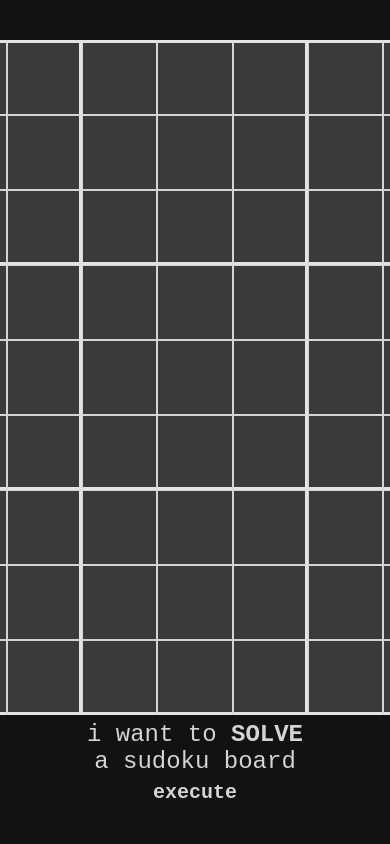
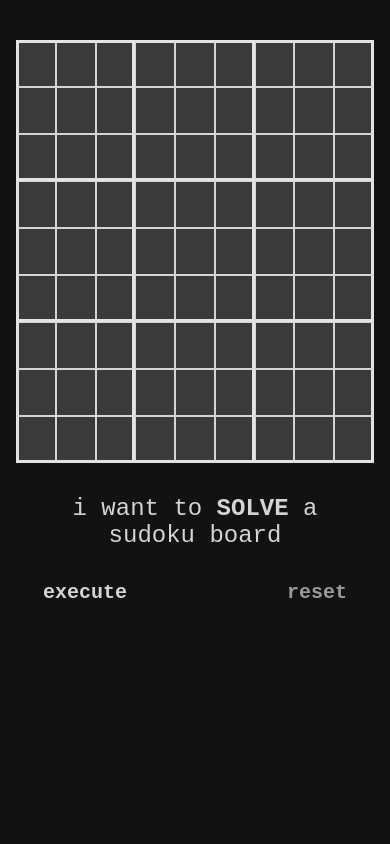
Before and after one commit to dragonskedaddle/sudoku-solver, a Flask app: page / in a window 390 px wide. Run offline with Flask 3, Linux system fonts and the light colour scheme; some libraries are stand-ins or nearby versions.

Commit message:
Fixed GUI

```diff
--- a/app.py
+++ b/app.py
@@ -9,14 +9,22 @@ socketio = SocketIO(app,cors_allowed_origins="*")
 
 @app.route("/")
 def index():
-    return render_template('index.html')
+    return render_template('index.html') # displays the html gui
 
-@socketio.on("empty-board")
+@socketio.on("empty-board") # will solve board when signal is emitted
 def update(data):
     array = np.array(data['data'])
-    array[array==None] = 0
-    sudoku_board = solver.sudoku(np.array([int(j) for j in array]).reshape(9, 9, 1), 25)
-    emit("filled-board", sudoku_board.solve_board().flatten().astype(int).tolist())
+    array[array == None] = 0
+    sudoku_board = solver.sudoku(np.array([int(j) for j in array]).reshape(9, 9, 1)) # makes the board into a 2D array
+    emit("filled-board", sudoku_board.solve_board().flatten().astype(int).tolist()) # flattens and ensures datatypes match for display
+
+@socketio.on("generate-board") # will generate board when signal is emitted
+def generate(data):
+    array = np.array(data['data'])
+    array[array == None] = 0
+    sudoku_board = solver.sudoku(np.array([int(j) for j in array]).reshape(9, 9, 1)) # makes the board into a 2D array
+    emit("filled-board", sudoku_board.generate_board().flatten().astype(int).tolist()) # flattens and ensures datatypes match for display
+
 
 if __name__ == "__main__":
     socketio.run(app, debug=True)
--- /dev/null
+++ b/myenv/pyvenv.cfg
@@ -0,0 +1,5 @@
+home = C:\Users\MIND POWER ENGINEER\AppData\Local\Programs\Python\Python312
+include-system-site-packages = false
+version = 3.12.2
+executable = C:\Users\MIND POWER ENGINEER\AppData\Local\Programs\Python\Python312\python.exe
+command = C:\Users\MIND POWER ENGINEER\AppData\Local\Programs\Python\Python312\python.exe -m venv C:\Users\MIND POWER ENGINEER\Documents\Projects\sudoku-solver\myenv
--- a/solver.py
+++ b/solver.py
@@ -3,7 +3,7 @@ import random
 import operator as op
 
 class sudoku:
-    def __init__(self, board, num_holes):
+    def __init__(self, board, num_holes = random.randint(25, 55)):
         self.board = board
         self.num_holes = num_holes
 
--- a/static/script.js
+++ b/static/script.js
@@ -1,50 +1,53 @@
-let active = false
 var socket = io()
 
-socket.on('connect', function() {
-    socket.emit('event', {data: 'I\'m connected!'});
-});
+$("#execute").click(function(){
+    let board = []
 
-$("#execute").click(function(event){
-    if ($("#function-switcher").text() === "SOLVE"){
-        if (active){
-            $("input").val("")
+    for(let i = 0; i < 81; i++){  // sets board up
+        let value = parseInt($($($("#board").children()[i]).children()[0]).val())
+        if($("#function-switcher").text() === "SOLVE"){$($($("#board").children()[i]).children()[0]).prop("disabled", true)} // if in SOLVE mode disable all textboxes
+        board.push(value)
+
+        if(value && $("#function-switcher").text() === "SOLVE"){$($("#board").children()[i]).addClass("locked")}; // if in SOLVE mode and a text box has a value add the locked class
+
+        if($("#function-switcher").text() === "GENERATE"){ // when in GENERATE mode ensure that all locked textboxes are removed and all inputs can be edited
+            $(".locked").removeClass("locked")
             $("input").prop("disabled", false)
-            $(".locked").removeClass("locked")
-            $("#execute").html("execute")
-            active = false
-        } else {
-            let board = []
-            let textboxes = []
-            for(let i = 0; i < 81; i++){
-                let value = parseInt($($($("#board").children()[i]).children()[0]).val())
-                $($($("#board").children()[i]).children()[0]).prop("disabled", true)
-                board.push(value)
-                textboxes.push($($($("#board").children()[i]).children()[0]))
-                if(value){$($("#board").children()[i]).addClass("locked")};
+        }
     }
 
+    if ($("#function-switcher").text() === "SOLVE"){ // emit the correct signal based on user choice
         socket.emit('empty-board', {data: board})
-            socket.on("filled-board", function(data) {
-                console.log(data)
+    } else{
+        socket.emit('generate-board', {data: board})
+    }
+
+    socket.on("filled-board", function(data) { // displays the solved/generated board
         let counter = 0
+
         for(let i = 0; i < 81; i++){
             if(counter==9){counter=0}
+            if(data[i] === 0){
+                $($($("#board").children()[i]).children()[0]).val(null)
+            } else{
                 $($($("#board").children()[i]).children()[0]).val(data[i])
+            }
+
             counter++
         }
     })
 
-            $("#execute").html("reset")
-            active = true
-
-        }
-    } else {
-
-    }
+    $("#reset").prop("disabled", false) // enables reset button
 });
 
-$("#function-switcher").on("click",function(){
+$("#reset").click(function(){
+    $("input").val("") // clears all text boxes
+    $("input").prop("disabled", false) // renables all text boxes
+    $(".locked").removeClass("locked") // removes all locked clases
+    $("#reset").prop("disabled", true) // disables button after use
+})
+
+$("#function-switcher").on("click",function(){ // switch modes
     if ($("#function-switcher").text() === "SOLVE"){
         $("#function-switcher").text("GENERATE")
     } else {
@@ -72,7 +75,7 @@ function navigate(origin, sens) { // navigates the grid
     inputs.eq(index).on("keyup", function(e){if([37,38,39,40].includes(e.keyCode)){(e.target).select()};})
 }
 
-$('input').keydown(function(e) {
+$('input').keydown(function(e) { // use of arrow key
     if (e.keyCode==37) {
         navigate(e.target, -1);
     }
--- a/static/style.css
+++ b/static/style.css
@@ -86,6 +86,12 @@ p > select:focus{
     background-color: transparent;
 }
 
+.button-group{
+    display: flex;
+    justify-content: center;
+    align-items: center;
+    gap: 10rem;
+}
 button{
     background-color: transparent;
     outline: none;
@@ -96,3 +102,26 @@ button{
 button:active{
     opacity: .7;
 }
+button:disabled{
+    opacity: .7;
+}
+
+@media screen and (max-width: 1200px){
+    html, body{
+        overflow: auto;
+        background-color: #121212;
+        height: auto;
+    }
+    .main-container{
+        height: 100%;
+        width: 100%;
+
+        gap: 2rem;
+        padding: 2.5rem 1rem;
+    }
+    #board{
+        width: 100%;
+        height: auto;
+        flex-grow: 1;
+    }
+}
--- a/templates/index.html
+++ b/templates/index.html
@@ -92,7 +92,10 @@
                 <span><input type=text maxlength="1"></span>
             </div>
             <p id="text">i want to <span id="function-switcher">SOLVE</span> a sudoku board</p>
-            <button id="execute">execute</button>
+            <div class="button-group">
+                <button id="execute">execute</button>
+                <button id="reset" disabled>reset</button>
+            </div>
         </div>
 
         <script src="https://cdnjs.cloudflare.com/ajax/libs/socket.io/3.1.1/socket.io.js"></script>
```
Also changed, not shown: 9 other files. Lines whose indentation alone changed are shown as unchanged.
